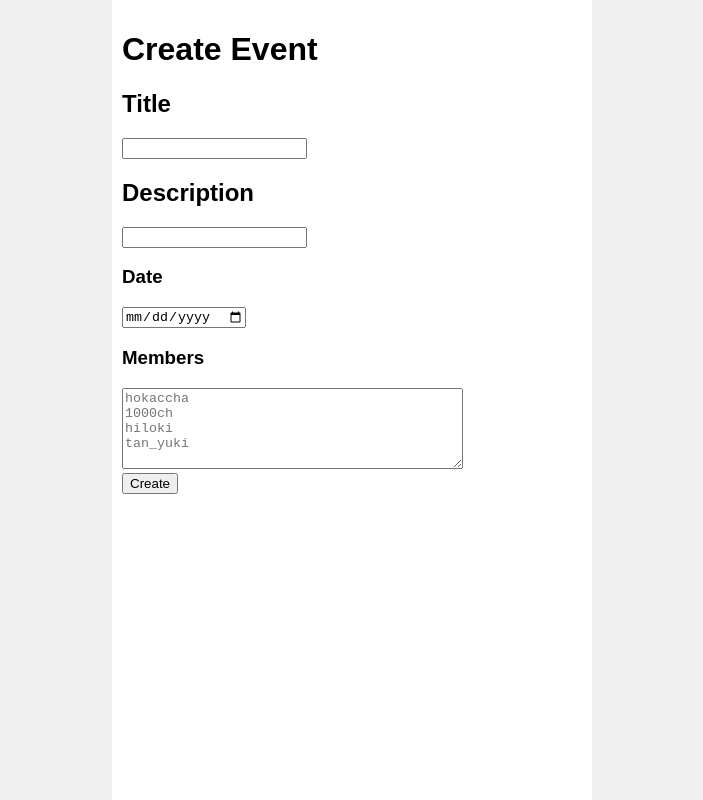
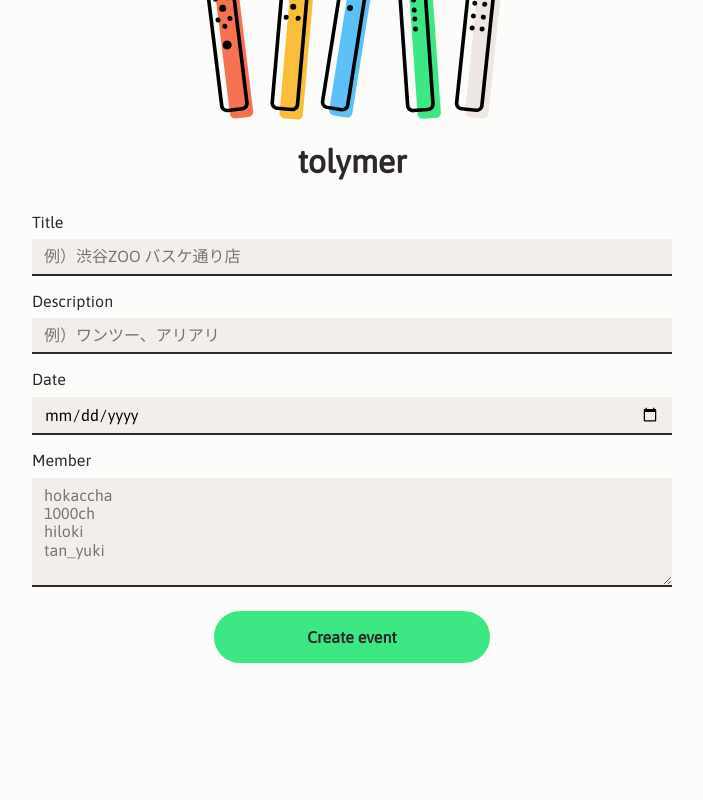
Before and after one commit to tolymer/tolymer-one-web, a Nuxt app: page / in a window 1280 px wide. Shown: the whole page, without its empty margins (288-991 px from the left). Built offline with nearby package versions, Linux system fonts and the light colour scheme.

Commit message:
fix: create event/top design

```diff
--- /dev/null
+++ b/components/Button.vue
@@ -0,0 +1,89 @@
+<template>
+  <button
+    :type="type"
+    :kind="kind"
+    :class="[k]"
+    class="Button"
+    @click="onClick">
+    <slot />
+  </button>
+</template>
+
+<script>
+const types = ['button', 'submit'];
+const kinds = ['normal', 'primary'];
+
+export default {
+  props: {
+    type: {
+      type: String,
+      default: 'button',
+      validator: t => types.indexOf(t) !== -1
+    },
+    kind: {
+      type: String,
+      default: 'normal',
+      validator: k => kinds.indexOf(k) !== -1
+    }
+  },
+  computed: {
+    k() {
+      return `-${this.kind}`;
+    }
+  },
+  methods: {
+    onClick(e) {
+      this.$emit('click', e);
+    }
+  }
+};
+</script>
+
+<style scoped>
+.Button {
+  display: inline-block;
+  height: 48px;
+  padding: 0 16px;
+  border: 1px solid transparent;
+  border-radius: 100em;
+  background-color: transparent;
+  line-height: 48px;
+  font-weight: bold;
+  transition: border-color 300ms ease-in-out, box-shadow 300ms ease-in-out;
+  will-change: border-color, box-shadow;
+}
+
+.Button:hover {
+}
+
+.Button:active {
+}
+
+.Button:focus {
+  outline: none;
+}
+
+.Button.-normal {
+  color: #2e282a;
+  border: 1px solid white;
+  background-color: white;
+}
+
+.Button.-primary {
+  color: #2e282a;
+  border: 2px solid #3de884;
+  background-color: #3de884;
+}
+
+.Button.-primary:hover {
+  border-color: #099f47;
+}
+
+.Button.-primary:active {
+}
+
+.Button.-primary:focus {
+  border-color: #099f47;
+  box-shadow: 0 0 0 3px #5dc0f6;
+}
+</style>
--- /dev/null
+++ b/components/Input.vue
@@ -0,0 +1,124 @@
+<template>
+  <label class="Input">
+    <p class="Input-label">
+      {{ label }}
+    </p>
+    <input
+      v-if="type !== 'textarea'"
+      :type="type"
+      :value="value"
+      :placeholder="placeholder"
+      :minlength="minlength"
+      :maxlength="maxlength"
+      :disabled="disabled"
+      :readonly="readonly"
+      class="Input-field"
+      @input="onInput">
+    <textarea
+      v-if="type === 'textarea'"
+      :value="value"
+      :placeholder="placeholder"
+      :rows="rows"
+      :cols="cols"
+      :minlength="minlength"
+      :maxlength="maxlength"
+      :disabled="disabled"
+      :readonly="readonly"
+      :resize="resize"
+      class="Input-field"
+      @input="onInput"></textarea>
+  </label>
+</template>
+
+<script>
+const types = ['text', 'search', 'email', 'date', 'password', 'textarea'];
+
+export default {
+  props: {
+    type: {
+      type: String,
+      default: 'text',
+      validator: t => types.indexOf(t) !== -1
+    },
+    label: {
+      type: String,
+      default: ''
+    },
+    value: {
+      type: String,
+      default: ''
+    },
+    placeholder: {
+      type: String,
+      default: null
+    },
+    rows: {
+      type: Number,
+      default: null
+    },
+    cols: {
+      type: Number,
+      default: null
+    },
+    minlength: {
+      type: Number,
+      default: null
+    },
+    maxlength: {
+      type: Number,
+      default: null
+    },
+    disabled: {
+      type: Boolean,
+      default: false
+    },
+    readonly: {
+      type: Boolean,
+      default: false
+    },
+    resize: {
+      type: Boolean,
+      default: false
+    },
+    mode: {
+      type: Boolean,
+      default: false
+    }
+  },
+  methods: {
+    onInput(e) {
+      this.$emit('input', e.target.value);
+    }
+  }
+};
+</script>
+
+<style>
+.Input {
+  display: flex;
+  flex-direction: column;
+  width: 100%;
+}
+
+.Input-label {
+  margin-bottom: 8px;
+}
+
+.Input-field {
+  outline: none;
+  padding: 8px 12px;
+  border-width: 0 0 2px 0;
+  border-bottom-style: solid;
+  border-bottom-color: #2e282a;
+  background-color: #f2eeec;
+  transition: border-color 300ms ease-in-out, box-shadow 300ms ease-in-out;
+  will-change: border-color, box-shadow;
+}
+
+.Input-field:focus {
+  border-color: #099f47;
+  border-color: #5dc0f6;
+  /*box-shadow: 0 0 0 3px #3DE884;*/
+  /*box-shadow: 0 0 0 3px #F2EEEC;*/
+}
+</style>
--- a/layouts/default.vue
+++ b/layouts/default.vue
@@ -5,19 +5,65 @@
 </template>
 
 <style>
-body {
-  font-family: sans-serif;
-  margin: 0;
-  padding: 0;
-  background-color: #efefef;
+*,
+*::before,
+*::after {
+  box-sizing: inherit;
 }
 
-.app {
-  width: 480px;
-  margin: 0 auto;
-  padding: 10px;
-  min-height: 100vh;
-  box-sizing: border-box;
-  background-color: #fff;
+html {
+  background-color: #fcfcfb;
+  line-height: 1.15;
+  -webkit-text-size-adjust: 100%;
+  -ms-text-size-adjust: 100%;
+  font-family: 'Asap', sans-serif;
+  color: #2e282a;
+}
+
+body,
+h1,
+h2,
+h3,
+h4,
+h5,
+h6,
+p,
+blockquote,
+ul,
+ol,
+li,
+dl,
+dt,
+dd {
+  margin: 0;
+  font-size: 1rem;
+}
+
+ul,
+ol {
+  padding: 0;
+  list-style: none;
+}
+
+hr {
+  height: 0;
+}
+
+small {
+  font-size: 80%;
+}
+
+img,
+svg {
+  vertical-align: middle;
+}
+
+button {
+  padding: 0;
+  border: none;
+  font: inherit;
+  color: inherit;
+  background-color: transparent;
+  cursor: pointer;
 }
 </style>
--- a/nuxt.config.js
+++ b/nuxt.config.js
@@ -11,7 +11,10 @@ module.exports = {
       { name: 'viewport', content: 'width=device-width, initial-scale=1' },
       { hid: 'description', name: 'description', content: 'Nuxt.js project' }
     ],
-    link: [{ rel: 'icon', type: 'image/x-icon', href: '/favicon.ico' }]
+    link: [
+      { rel: 'icon', type: 'image/x-icon', href: '/favicon.ico' },
+      { rel: 'stylesheet', href: 'https://fonts.googleapis.com/css?family=Asap' }
+    ]
   },
   /*
   ** Customize the progress bar color
@@ -20,6 +23,7 @@ module.exports = {
   /*
   ** Build configuration
   */
+  css: [{ src: 'normalize.css' }],
   build: {
     /*
     ** Run ESLint on save
--- a/package.json
+++ b/package.json
@@ -19,6 +19,7 @@
     }
   },
   "dependencies": {
+    "normalize.css": "^8.0.0",
     "nuxt": "^1.0.0"
   },
   "devDependencies": {
--- a/pages/index.vue
+++ b/pages/index.vue
@@ -1,32 +1,58 @@
 <template>
   <main>
-    <h1>Create Event</h1>
-
-    <h2>Title</h2>
-    <input type="text" v-model="title">
-
-    <h2>Description</h2>
-    <input type="text" v-model="description">
-
-    <h3>Date</h3>
-    <input type="date" v-model="date">
-
-    <h3>Members</h3>
-    <textarea rows="5" cols="40" v-model="members" placeholder="hokaccha
+    <div class="sticks"/>
+    <h1 class="appname">tolymer</h1>
+    <div class="Form">
+      <div class="Form-item">
+        <Input
+          v-model="title"
+          label="Title"
+          placeholder="例）渋谷ZOO バスケ通り店"/>
+      </div>
+      <div class="Form-item">
+        <Input
+          v-model="description"
+          label="Description"
+          placeholder="例）ワンツー、アリアリ"/>
+      </div>
+      <div class="Form-item">
+        <Input
+          v-model="date"
+          type="date"
+          label="Date"/>
+      </div>
+      <div class="Form-item">
+        <Input
+          v-model="members"
+          type="textarea"
+          :rows=5
+          :cols=40
+          label="Member"
+          placeholder="hokaccha
 1000ch
 hiloki
-tan_yuki"></textarea>
-
-    <div>
-      <button @click="submit()">Create</button>
+tan_yuki"/>
+      </div>
+      <div class="Form-action">
+        <Button
+          @click="submit()"
+          class="Form-button"
+          kind="primary">Create event</Button>
+      </div>
     </div>
   </main>
 </template>
 
 <script>
 import TolymerClient from '../lib/TolymerClient';
+import Input from '../components/Input';
+import Button from '../components/Button';
 
 export default {
+  components: {
+    Input,
+    Button
+  },
   data() {
     return {
       title: '',
@@ -51,5 +77,42 @@ export default {
 };
 </script>
 
-<style>
+<style scoped>
+.sticks {
+  margin-left: auto;
+  margin-right: auto;
+  margin-bottom: 24px;
+  width: 313px;
+  height: 120px;
+  background-image: url('/static/sticks.svg');
+  background-size: 313px 214px;
+  background-position: center bottom;
+}
+
+.appname {
+  margin-bottom: 32px;
+  text-align: center;
+  font-size: 32px;
+}
+
+.Form {
+  margin-left: auto;
+  margin-right: auto;
+  padding-left: 16px;
+  padding-right: 16px;
+  max-width: 640px;
+}
+
+.Form-item {
+  margin-bottom: 16px;
+}
+
+.Form-action {
+  margin-top: 24px;
+  text-align: center;
+}
+
+.Form-button {
+  min-width: 240px;
+}
 </style>
```
Also changed, not shown: static/sticks.svg (added), 1 other file (tests, documents, lock files or other folders).
